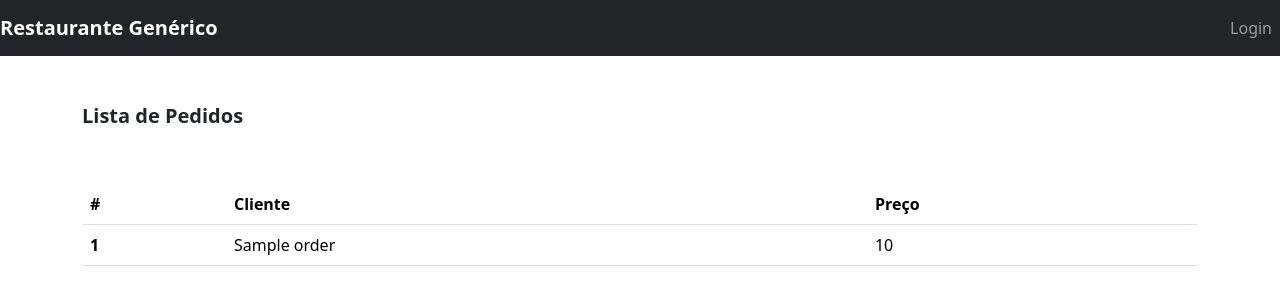
After one commit to samuelreali/django-usabilidade, a Django app: template templates/orders/list_orders.html in a window 1280 px wide. The commit adds this page. Shown: the top 305 px of the page. Run offline with Django 4.2, Linux system fonts and the light colour scheme; the template is opened without the code that fills it: most values are stand-ins (such as "Sample title", 1, 10 or a date in 2020); some libraries are stand-ins or nearby versions.

Commit message:
todas funcionalidades que conseguimos

```diff
--- a/apps/cart/urls.py
+++ b/apps/cart/urls.py
@@ -6,5 +6,6 @@ app_name = 'cart'
 urlpatterns = [
     path('', views.list_carts, name='list_carts'),
     path('adicionar/', views.add_cart, name='add_cart'),
+    path('pedido/', views.add_order, name='add_order'),
     path('excluir/<int:id_cart>/', views.delete_cart, name='delete_cart'),
 ]
--- a/apps/orders/models.py
+++ b/apps/orders/models.py
@@ -1,9 +1,9 @@
 from django.db import models
+from users.models import Users
 
 # Create your models here.
 class Order(models.Model):
-    name = models.CharField('Nome', max_length=50)
-    description = models.TextField('Descricao', max_length=100)
+    price = models.DecimalField('Preco', default=0, max_digits=10, decimal_places=2)
     #produto
 
     class Meta:
--- a/apps/orders/urls.py
+++ b/apps/orders/urls.py
@@ -8,5 +8,5 @@ router = routers.DefaultRouter()
 router.register('ordens', views.OrderViewSet, basename='ordens')
 
 urlpatterns = [
-    path('', include(router.urls) )
+    path('', views.list_orders, name='list_orders'),
 ]
--- a/templates/base.html
+++ b/templates/base.html
@@ -19,7 +19,7 @@
             border-color: #fff;
         }
     </style>
-    <title>{% block title %}Restaurante Genérico{% endblock title %}</title>
+    <title>{% block title %}Restaurante Generico{% endblock title %}</title>
 </head>
 <body>
     <!-- INICIO: Bloco do Bootstrap a ser incluído -->
@@ -30,18 +30,15 @@
         </button>
         <div class="collapse navbar-collapse" id="navbarsExample05">
             <ul class="navbar-nav">
-                <li class="nav-item">
-                    <a class="nav-link" href="{% url 'products:list_products' %}">Produtos</a>
-                </li>
-                <li class="nav-item">
-                    <a class="nav-link" href="{% url 'categories:list_categories' %}">Categorias</a>
-                </li>
-                <li class="nav-item">
-                    <a class="nav-link" href="/produtos">Cárdapio</a>
-                </li>
                 {% if user.is_superuser %}
                     <li class="nav-item">
-                        <a class="nav-link" href="{% url 'users:list_users' %}">Usuários</a>
+                        <a class="nav-link" href="{% url 'products:list_products' %}">Produtos</a>
+                    </li>
+                    <li class="nav-item">
+                        <a class="nav-link" href="{% url 'categories:list_categories' %}">Categorias</a>
+                    </li>
+                    <li class="nav-item">
+                        <a class="nav-link" href="{% url 'users:add_user' %}">Usuários</a>
                     </li>
                 {% endif %}
                 <li class="nav-item">
--- /dev/null
+++ b/templates/orders/list_orders.html
@@ -0,0 +1,40 @@
+{% extends 'base.html' %}
+
+{% block title %}
+
+    Lista de Pedidos - {{ block.super }}
+
+{% endblock title %}
+
+{% block body %}
+
+    <div class="container">
+        <br />
+        <h5><b>Lista de Pedidos</b></h5>
+        <br />
+        <br />
+        <div class="row">
+            <div class ="col-md-12">
+                <table class="table table-hover">
+                <thead>
+                    <tr>
+                    <th scope="col">#</th>
+                    <th scope="col">Cliente</th>
+                    <th scope="col">Preço</th>
+                    </tr>
+                </thead>
+                <tbody>
+                    <tr>
+                        {% for order in orders %}
+                            <th scope="row">{{ order.id }}</th>
+                            <td>{{ order.name }}</td>
+                            <td>{{ order.price }}</td>
+                        {% endfor %}
+                    </tr>
+                </tbody>
+                </table>
+            </div>
+        </div>
+    </div>
+
+{% endblock body %}
--- a/templates/users/login.html
+++ b/templates/users/login.html
@@ -15,7 +15,7 @@
               <label for="exampleInputPassword1" class="form-label">Senha</label>
               <input type="password" class="form-control" name="password" id="exampleInputPassword1">
             </div>
-            <button type="submit" class="btn btn-secondary">Submit</button>
+            <button type="submit" class="btn btn-secondary">Entrar</button>
           </form>
     </div>
 
```
Also changed, not shown: apps/cart/views.py (+16 -3 lines), apps/orders/forms.py (added, +8 -0 lines), apps/orders/views.py (+14 -0 lines), templates/cart/list_cart.html (+9 -7 lines), apps/orders/migrations/0003_remove_order_description_remove_order_name.py (added), apps/orders/migrations/0004_order_user.py (added), apps/orders/migrations/0005_order_price.py (added), apps/orders/migrations/0006_remove_order_user.py (added).
